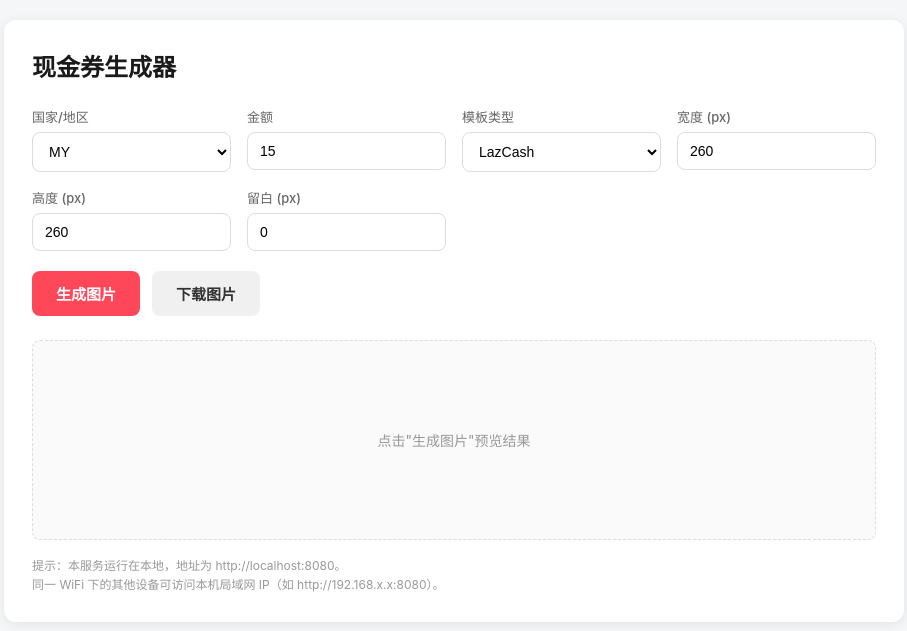
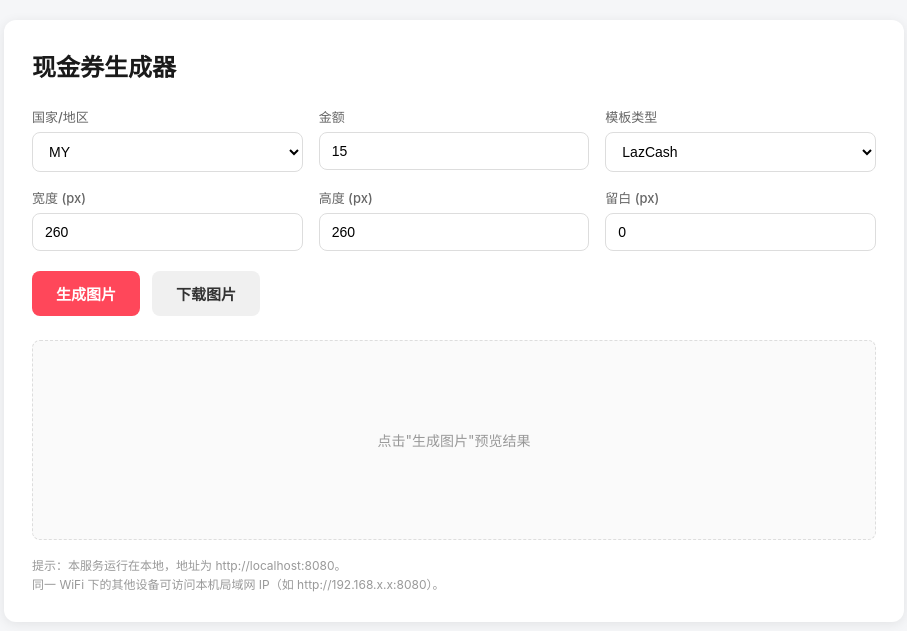
Before and after one commit to Xinjn/cash-generator, a Flask app: page / in a window 1280 px wide. Shown: the top 631 px of the page, without its empty margins (186-1093 px from the left). Run offline with Flask 2, Linux system fonts and the light colour scheme.

Commit message:
Set web form grid to 3 columns: width/height/padding on second row

```diff
--- a/src/templates/index.html
+++ b/src/templates/index.html
@@ -28,7 +28,7 @@
         }
         .form-grid {
             display: grid;
-            grid-template-columns: repeat(auto-fit, minmax(180px, 1fr));
+            grid-template-columns: repeat(3, 1fr);
             gap: 16px;
             margin-bottom: 20px;
         }
```
